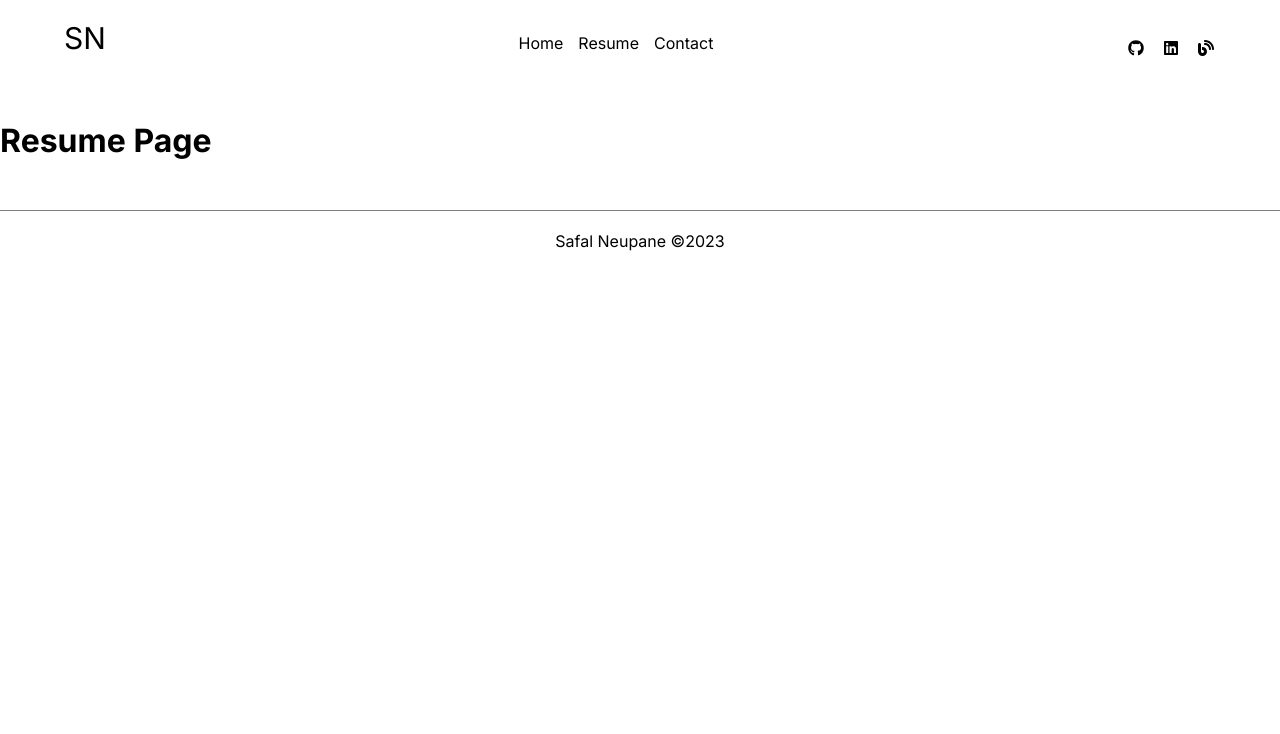
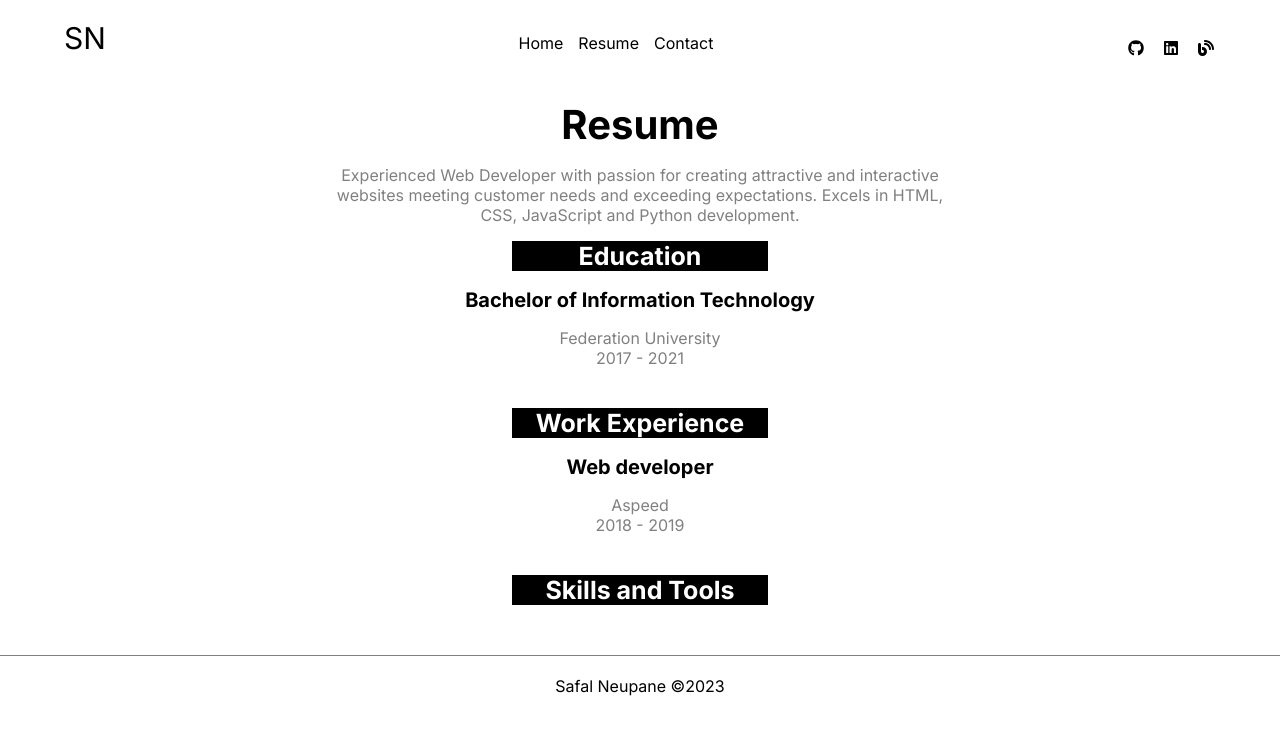
Before and after one commit to safalnpane/portfolio, a Next.js app: page /resume in a window 1280 px wide. Shown: the top 734 px of the page. Built offline with nearby package versions, Linux system fonts and the light colour scheme.

Commit message:
feat(resume): add work and education section

```diff
--- /dev/null
+++ b/src/app/resume/Education.jsx
@@ -0,0 +1,12 @@
+// Education.jsx
+import styles from "./resume.module.css";
+
+export default function Education({ item }) {
+  return (
+    <div>
+      <h1 className={styles.resumeSectionHeading}>{item.title}</h1>
+      <p className={styles.resumeSectionGray}>{item.where}</p>
+      <p className={styles.resumeSectionGray}>{item.graduation}</p>
+    </div>
+  );
+}
--- /dev/null
+++ b/src/app/resume/Work.jsx
@@ -0,0 +1,13 @@
+// Work.jsx
+
+import styles from "./resume.module.css";
+
+export default function Work({ item }) {
+  return (
+    <div>
+      <h1 className={styles.resumeSectionHeading}>{item.title}</h1>
+      <p className={styles.resumeSectionGray}>{item.where}</p>
+      <p className={styles.resumeSectionGray}>{item.duration}</p>
+    </div>
+  );
+}
--- a/src/app/resume/page.jsx
+++ b/src/app/resume/page.jsx
@@ -1,3 +1,56 @@
+// page.jsx
+
+import Education from "./education";
+import Work from "./Work";
+import styles from "./resume.module.css";
+
 export default function Resume() {
-  return <h1>Resume Page</h1>;
+  const educations = [
+    {
+      title: "Bachelor of Information Technology",
+      where: "Federation University",
+      graduation: "2017 - 2021",
+    },
+  ];
+
+  const works = [
+    {
+      title: "Web developer",
+      where: "Aspeed",
+      duration: "2018 - 2019",
+    },
+  ];
+
+  const skillsAndTools = [
+    "Git & GitHub",
+    "HTML&CSS",
+    "Javascript",
+    "Nextjs",
+    "Reactjs",
+  ];
+  return (
+    <section className={styles.resumePage}>
+      <h1 className={styles.title}>Resume</h1>
+      <p className="sectionSubtitle">
+        Experienced Web Developer with passion for creating attractive and
+        interactive websites meeting customer needs and exceeding expectations.
+        Excels in HTML, CSS, JavaScript and Python development.
+      </p>
+      <div className={styles.resumeSection}>
+        <h1 className={styles.resumeSectionTitle}>Education</h1>
+        {educations.map((education) => (
+          <Education key={education.title} item={education} />
+        ))}
+      </div>
+      <div className={styles.resumeSection}>
+        <h1 className={styles.resumeSectionTitle}>Work Experience</h1>
+        {works.map((work) => (
+          <Work key={work.title} item={work} />
+        ))}
+      </div>
+      <div className={styles.resumeSection}>
+        <h1 className={styles.resumeSectionTitle}>Skills and Tools</h1>
+      </div>
+    </section>
+  );
 }
--- /dev/null
+++ b/src/app/resume/resume.module.css
@@ -0,0 +1,35 @@
+/* resume.module.css */
+
+.resumePage {
+  width: 50%;
+  margin: 0 auto;
+}
+
+.title {
+  margin: 0;
+  text-align: center;
+  font-size: 40px;
+}
+
+.resumeSection {
+  text-align: center;
+  margin-bottom: 5vh;
+}
+
+.resumeSectionTitle {
+  background-color: black;
+  color: white;
+  text-align: center;
+  width: 40%;
+  font-size: 25px;
+  margin: 0 auto;
+}
+
+.resumeSectionHeading {
+  font-size: 20px;
+}
+
+.resumeSectionGray {
+  color: grey;
+  margin: 0;
+}
```
